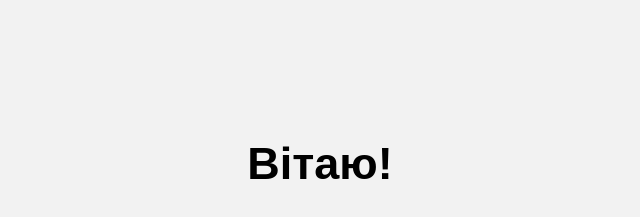
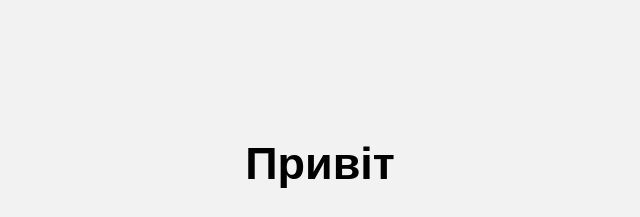
Before and after one commit to werwolfchannel666-cmyk/my-site, a plain HTML site: page index.html in a window 1280 px wide. Shown: the top 217 px of the page, 320-960 px from the left. Drawn offline with Linux system fonts and the light colour scheme.

Commit message:
Update index.html

```diff
--- a/index.html
+++ b/index.html
@@ -34,7 +34,7 @@
 
 <body>
 
-    <h1>Вітаю!</h1>
+    <h1>Привіт</h1>
 
     <p>Меленчук Олег Романович БІКСд-26</p>
 
```
